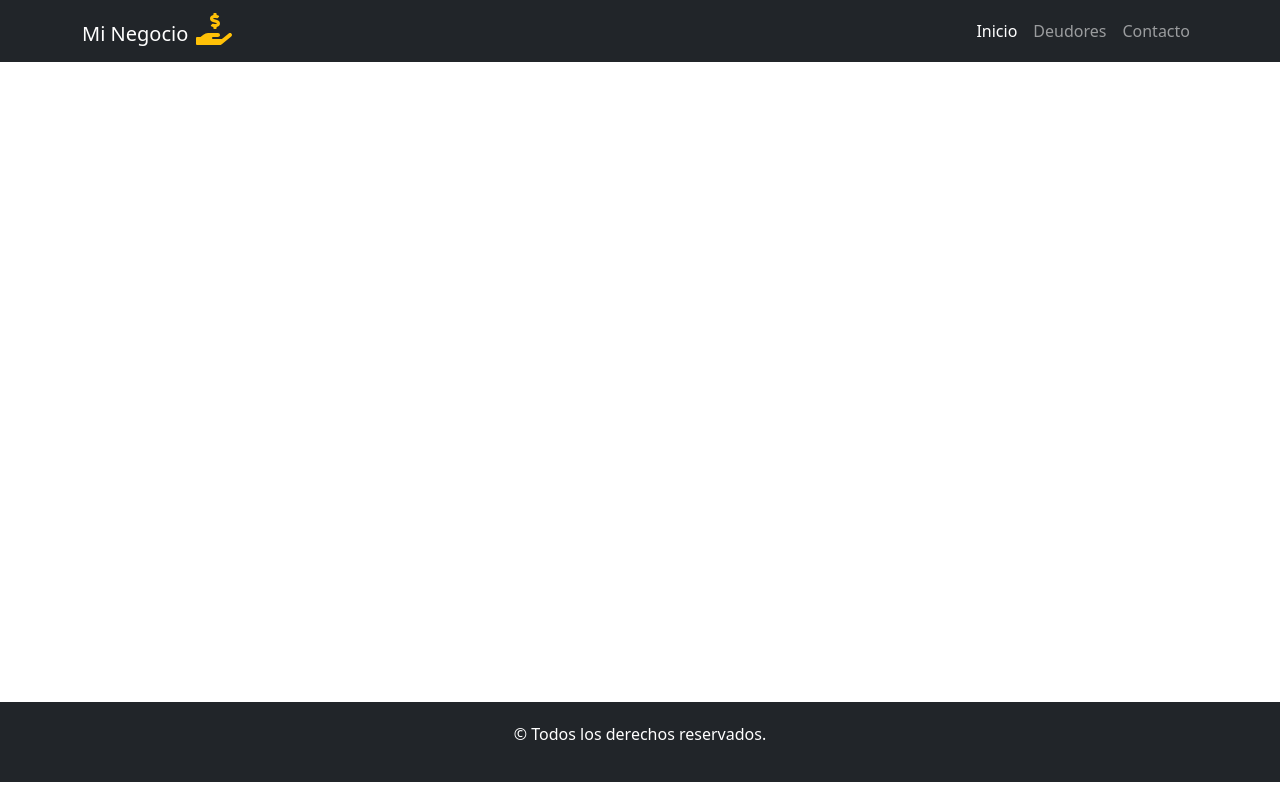
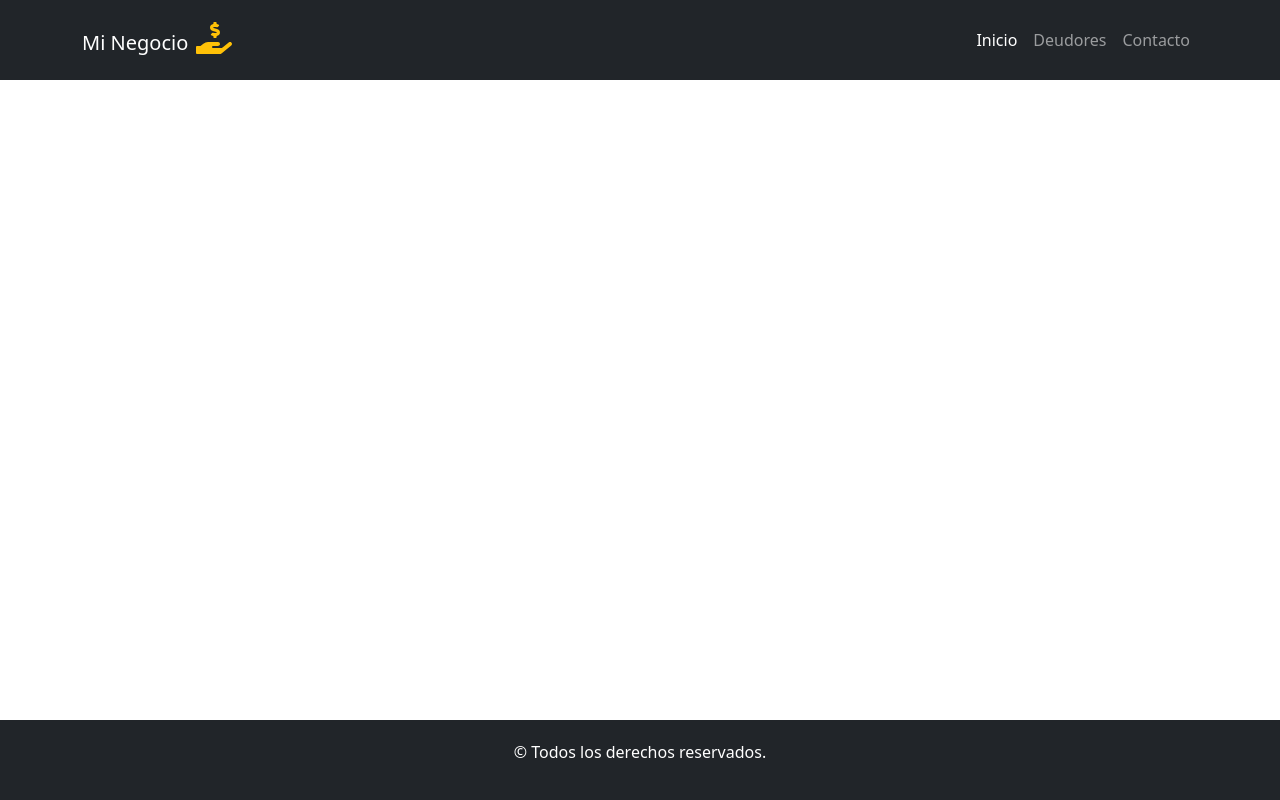
Before and after one commit to marcosihe/react-sdd, a React (Create React App) app: page / in a window 1280 px wide. Built offline with nearby package versions, Linux system fonts and the light colour scheme.

Commit message:
Establecer min- height de navbar y footer

```diff
--- a/src/components/commons/NavBar.jsx
+++ b/src/components/commons/NavBar.jsx
@@ -7,7 +7,7 @@ import styles from "../css/NavBar.module.css";
 
 const NavBar = () => {
   return (
-    <Navbar bg="dark" variant="dark" expand="lg">
+    <Navbar bg="dark" variant="dark" expand="lg" className={styles.navBar}>
       <Container>
         <Navbar.Brand href="#">
           Mi Negocio
--- a/src/components/css/Footer.module.css
+++ b/src/components/css/Footer.module.css
@@ -5,7 +5,7 @@
     align-items: center;
 
     text-align: center;
-    height: 10vh;
+    min-height: 10vh;
     background-color: #212529;
     color: white;
 }
--- a/src/components/css/NavBar.module.css
+++ b/src/components/css/NavBar.module.css
@@ -1,3 +1,7 @@
+.navBar {
+    min-height: 10vh;
+}
+
 .holdingUsdIcon {
     font-size: 2rem;
     margin-left: 0.5rem;
```
